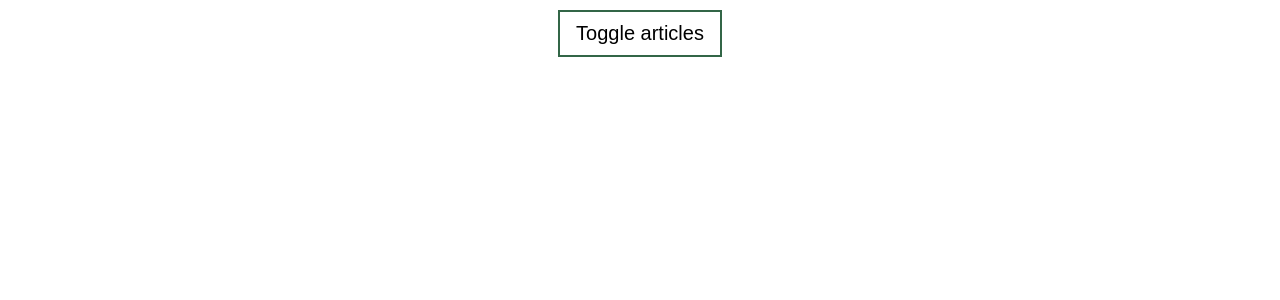
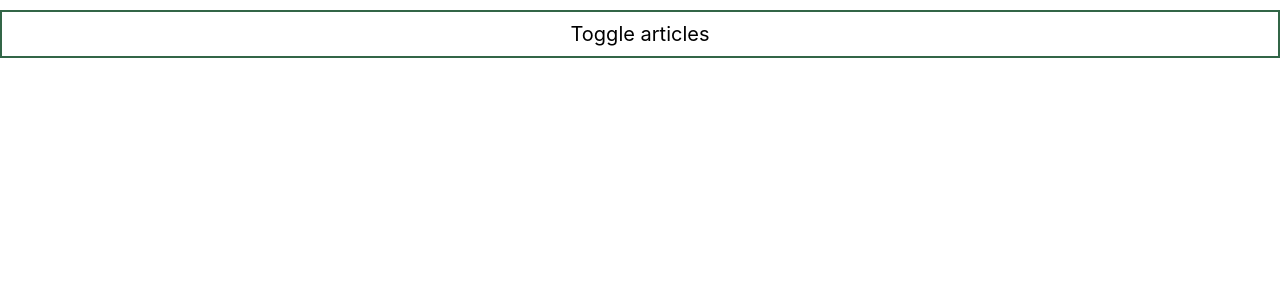
Before and after one commit to Ola214/my-app, a React (Create React App) app: page / in a window 1280 px wide. Shown: the top 300 px of the page. Built offline with nearby package versions, Linux system fonts and the light colour scheme.

Commit message:
styled components details

```diff
--- a/src/App.js
+++ b/src/App.js
@@ -1,6 +1,25 @@
 import React, {Component} from 'react';
 import './App.css'
 import Article from './Article/Article'
+import styled from 'styled-components'
+
+
+const StyledButton = styled.div`
+  background-color: white;
+  border: 2px solid #326647;
+  color: black;
+  padding: 10px 16px;
+  text-align: center;
+  font-size: 20px;
+  cursor: pointer;
+  margin-top: 10px;
+  margin-bottom: 10px;
+  transition-duration: 0.4s;
+  &:hover {
+    background-color: #326647;
+    color: white;
+  }
+`;
 
 class App extends Component {
 
@@ -27,23 +46,6 @@ class App extends Component {
   }
 
   render() {
-
-    const buttonStyle = {
-      backgroundColor: 'white',
-      border: '2px solid #326647',
-      color: 'black',
-      padding: '10px 16px',
-      textAlign: 'center',
-      fontSize: '20px',
-      cursor: 'pointer',
-      marginTop: '10px',
-      marginBottom: '10px',
-      transitionDuration: '0.4s',
-      ':hover': {
-        backgroundColor: '#326647',
-        color: 'white'
-      }
-    };
 
     let articles = null;
 
@@ -83,10 +85,9 @@ class App extends Component {
       // //inny sposób tworzenia zawartości komponentu
       // React.createElement('div', null, React.createElement('h1', {className: 'Red-color'}, 'Hello, I am react App')) //typ, obiekt,potomek rodzica
         <div className="App">
-          <button
-            style={buttonStyle}
+          <StyledButton
             onClick={this.toggleArticlesHandler}>
-            Toggle articles</button>
+            Toggle articles</StyledButton>
           <div className={articleStyles.join(' ')}>
             {articles}
           </div>
--- a/src/Article/Article.js
+++ b/src/Article/Article.js
@@ -18,11 +18,11 @@ const StyledDiv = styled.div`
 
 const article = props => {
 
-    const style = {
-        '@media (min-width: 900px)': {
-            width: '630px'
-        }
-    }
+    // const style = {
+    //     '@media (min-width: 900px)': {
+    //         width: '630px'
+    //     }
+    // }
 
     return(
         //<div className="Article" style={style}>
```
